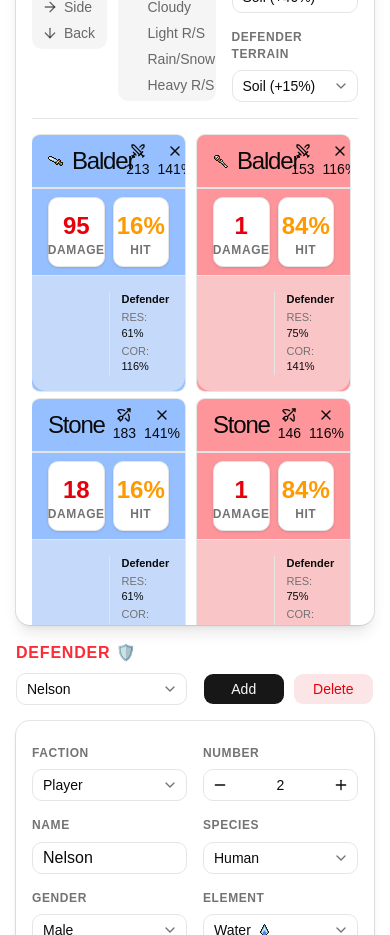
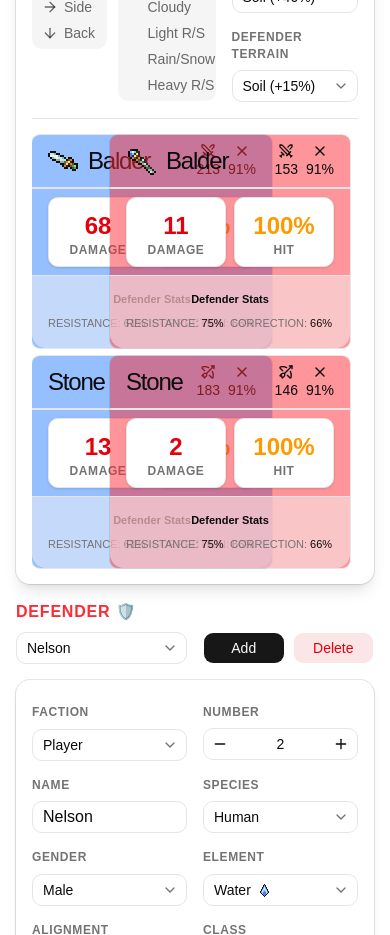
Before and after one commit to high-rolls/tactics-ogre-calculator, a React (Vite) app: page / in a window 390 px wide. Shown: the part 1600-2535 px from the top of the page. Built offline with nearby package versions, Linux system fonts and the light colour scheme; some icons are missing.

Commit message:
Fix calculation, more responsivity

```diff
--- a/src/App.tsx
+++ b/src/App.tsx
@@ -22,7 +22,7 @@ import {
 } from "@/utils/combat"
 import { TERRAINS } from "@/utils/terrains"
 import { ArrowDownIcon, ArrowRightIcon, ArrowUpIcon } from "lucide-react"
-import { useEffect, useState } from "react"
+import { useEffect, useMemo, useState } from "react"
 import {
   WiCloudy,
   WiDaySunny,
@@ -281,52 +281,120 @@ export function App() {
     }
   }
 
-  const attacker = applyEquipmentStats(resolveCharacter(
+  const attacker = useMemo(() => applyEquipmentStats(
+    resolveCharacter(
       characters.find((c) => c.id === attackerId) ?? characters[0]
-  ))
+    )
+  ), [characters, attackerId])
 
-  const defender = applyEquipmentStats(resolveCharacter(
+  const defender = useMemo(() => applyEquipmentStats(
+    resolveCharacter(
       characters.find((c) => c.id === defenderId) ?? characters[1]
-  ))
+    )
+  ), [characters, defenderId])
 
-  const attackerCorrection = calculateCharacterCorrection(attacker, attackerTerrain, weather, true, true)
-  const defenderCorrection = calculateCharacterCorrection(defender, defenderTerrain, weather, false, true)
+  const attackerAttackCorrection = useMemo(
+    () =>
+      calculateCharacterCorrection(
+        attacker,
+        attackerTerrain,
+        weather,
+        true,
+        true
+      ),
+    [attacker, attackerTerrain, weather]
+  )
+  const attackerDefenseCorrection = useMemo(
+    () =>
+      calculateCharacterCorrection(
+        attacker,
+        attackerTerrain,
+        weather,
+        false,
+        true
+      ),
+    [attacker, attackerTerrain, weather]
+  )
+  const defenderAttackCorrection = useMemo(
+    () =>
+      calculateCharacterCorrection(
+        defender,
+        defenderTerrain,
+        weather,
+        true,
+        true
+      ),
+    [defender, defenderTerrain, weather]
+  )
+  const defenderDefenseCorrection = useMemo(
+    () =>
+      calculateCharacterCorrection(
+        defender,
+        defenderTerrain,
+        weather,
+        false,
+        true
+      ),
+    [defender, defenderTerrain, weather]
+  )
 
-  const attackerDirectWeapons = withDefault(
+  const attackerDirectWeapons = useMemo(
+    () =>
+      withDefault(
         attacker.equippedItems.filter(
           (item): item is WeaponStats =>
             item?.type === "weapon" && !isIndirectWeapon(item.category)
         ),
         ITEM_BY_KEY["punch"]
-  ) as WeaponStats[]
+      ) as WeaponStats[],
+    [attacker]
+  )
 
-  const attackerIndirectWeapons = withDefault(
+  const attackerIndirectWeapons = useMemo(
+    () =>
+      withDefault(
         attacker.equippedItems.filter(
           (item): item is WeaponStats =>
             item?.type === "weapon" && isIndirectWeapon(item.category)
         ),
         ITEM_BY_KEY["stone"]
-  ) as WeaponStats[]
+      ) as WeaponStats[],
+    [attacker]
+  )
 
-  const attackerWeapons = [...attackerDirectWeapons, ...attackerIndirectWeapons]
+  const attackerWeapons = useMemo(
+    () => [...attackerDirectWeapons, ...attackerIndirectWeapons],
+    [attackerDirectWeapons, attackerIndirectWeapons]
+  )
 
-  const defenderDirectWeapons = withDefault(
+  const defenderDirectWeapons = useMemo(
+    () =>
+      withDefault(
         defender.equippedItems.filter(
           (item): item is WeaponStats =>
             item?.type === "weapon" && !isIndirectWeapon(item.category)
         ),
         ITEM_BY_KEY["punch"]
-  ) as WeaponStats[]
+      ) as WeaponStats[],
+    [defender]
+  )
 
-  const defenderIndirectWeapons = withDefault(
+  const defenderIndirectWeapons = useMemo(
+    () =>
+      withDefault(
         defender.equippedItems.filter(
           (item): item is WeaponStats =>
             item?.type === "weapon" && isIndirectWeapon(item.category)
         ),
         ITEM_BY_KEY["stone"]
-  ) as WeaponStats[]
+      ) as WeaponStats[],
+    [defender]
+  )
 
-  const defenderWeapons = [...defenderDirectWeapons, ...defenderIndirectWeapons]
+  const defenderWeapons = useMemo(
+    () => [...defenderDirectWeapons, ...defenderIndirectWeapons],
+    [defenderDirectWeapons, defenderIndirectWeapons]
+  )
 
   return (
     <div className="mx-auto min-h-screen space-y-4 px-4 py-4">
@@ -337,7 +405,7 @@ export function App() {
       </header>
 
       <main className="grid grid-cols-1 justify-items-center gap-4 lg:grid-cols-3">
-        <div className="space-y-4 col-span-1">
+        <div className="col-span-1 space-y-4">
           <Field>
             <FieldLabel className="text-md text-sky-500">
               Attacker ⚔️
@@ -375,7 +443,7 @@ export function App() {
           />
         </div>
 
-        <div className="col-span-1 space-y-4 lg:mt-6 w-full">
+        <div className="col-span-1 w-full space-y-4 lg:mt-6">
           <Card className="shadow-lg">
             <CardHeader className="text-center">
               <CardTitle className="text-xl font-bold tracking-wide text-destructive uppercase">
@@ -440,7 +508,7 @@ export function App() {
                     </TabsList>
                   </Tabs>
                 </Field>
-                <div className="col-span-5 lg:col-span-12 xl:col-span-5 flex flex-col gap-4">
+                <div className="col-span-5 flex flex-col gap-4 lg:col-span-12 xl:col-span-5">
                   <Field>
                     <FieldLabel>Attacker Terrain</FieldLabel>
                     <Select
@@ -455,8 +523,11 @@ export function App() {
                         <SelectValue />
                       </SelectTrigger>
                       <SelectContent>
-                        {TERRAINS.map((terrain) => (
-                          <SelectItem key={terrain.name} value={terrain.name}>
+                        {TERRAINS.map((terrain, index) => (
+                          <SelectItem
+                            key={`attackerTerrain${index}`}
+                            value={terrain.name}
+                          >
                             {terrain.name} (+{terrain.attackModifier}%)
                           </SelectItem>
                         ))}
@@ -467,18 +538,22 @@ export function App() {
                     <FieldLabel>Defender Terrain</FieldLabel>
                     <Select
                       value={defenderTerrain.name}
-                      onValueChange={(name) =>
+                      onValueChange={(name) => {
+                        console.log(name)
                         setDefenderTerrain(
                           TERRAINS.find((t) => t.name === name)!
                         )
-                      }
+                      }}
                     >
                       <SelectTrigger className="bg-background">
                         <SelectValue />
                       </SelectTrigger>
                       <SelectContent>
-                        {TERRAINS.map((terrain) => (
-                          <SelectItem key={terrain.name} value={terrain.name}>
+                        {TERRAINS.map((terrain, index) => (
+                          <SelectItem
+                            key={`defenderTerrain${index}`}
+                            value={terrain.name}
+                          >
                             {terrain.name} (+{terrain.defenseModifier}%)
                           </SelectItem>
                         ))}
@@ -488,29 +563,29 @@ export function App() {
                 </div>
               </div>
 
-              <div className="grid max-h-[60vh] scrollbar-thumb-amber-200 grid-cols-2 lg:grid-cols-1 gap-3 overflow-y-auto border-t pe-2 py-4">
-                <div className="flex flex-col gap-2">
+              <div className="grid max-h-[60vh] scrollbar-thumb-amber-200 grid-cols-2 gap-3 overflow-y-auto border-t py-4 pe-2 lg:grid-cols-1 2xl:grid-cols-2">
+                <div className="flex flex-col items-start gap-2">
                   {attackerWeapons.map((weapon) => (
                     <AttackPredictionCard
                       attacker={attacker}
                       defender={defender}
                       weapon={weapon}
                       attackDirection={direction}
-                      attackerCorrection={attackerCorrection}
-                      defenderCorrection={defenderCorrection}
+                      attackerCorrection={attackerAttackCorrection}
+                      defenderCorrection={defenderDefenseCorrection}
                       type="attack"
                     />
                   ))}
                 </div>
-                <div className="flex flex-col gap-2">
+                <div className="flex flex-col items-end gap-2">
                   {defenderWeapons.map((weapon) => (
                     <AttackPredictionCard
                       attacker={defender}
                       defender={attacker}
                       weapon={weapon}
                       attackDirection="front"
-                      attackerCorrection={defenderCorrection}
-                      defenderCorrection={attackerCorrection}
+                      attackerCorrection={defenderAttackCorrection}
+                      defenderCorrection={attackerDefenseCorrection}
                       type="counter"
                     />
                   ))}
--- a/src/components/AttackPredictionCard.tsx
+++ b/src/components/AttackPredictionCard.tsx
@@ -39,19 +39,20 @@ export function AttackPredictionCard({
 
   const attackCorrection = Math.max(
     0,
-    Math.min(
-      200,
-      50 +
-        attackerCorrection +
-        weaponCorrection
-    )
+    Math.min(200, attackerCorrection + weaponCorrection)
   )
 
-  const defenseCorrection = Math.max(0,Math.min(200, 50 + defenderCorrection))
+  const defenseCorrection = Math.max(0, Math.min(200, defenderCorrection))
 
   const weaponMultiplier = weapon?.multiplier || 1.0
 
-  const finalHitChance = calculateHitChance(attacker, defender, attackCorrection, defenseCorrection, attackDirection)
+  const finalHitChance = calculateHitChance(
+    attacker,
+    defender,
+    attackCorrection,
+    defenseCorrection,
+    attackDirection
+  )
 
   const attackPower = calculateAttackPower(attacker, weapon)
   const defensePower = calculateDefensePower(defender)
@@ -72,15 +73,12 @@ export function AttackPredictionCard({
   )
   const finalDamage = Math.max(
     1,
-    Math.round(
-      (baseDamage + attacker.luck - defender.luck) *
-        weaponMultiplier
-    )
+    Math.round((baseDamage + attacker.luck - defender.luck) * weaponMultiplier)
   )
 
   return (
     <Card
-      className={`gap-2 pt-0 rounded-md ${type === "attack" ? "justify-self-start" : "justify-self-end"} ${type === "attack" ? "bg-blue-500/50" : "bg-red-500/50"}`}
+      className={`max-w-sm min-w-60 gap-2 rounded-md pt-0 ${type === "attack" ? "justify-self-start" : "justify-self-end"} ${type === "attack" ? "bg-blue-500/50" : "bg-red-500/50"}`}
     >
       <CardHeader className="border-b-2 py-2">
         <CardTitle className="flex min-w-fit items-center justify-between gap-2">
@@ -102,12 +100,11 @@ export function AttackPredictionCard({
             <div className="flex flex-col items-center">
               {weapon.element ? (
                 <ElementIcon element={weapon.element} size={16} />
-              ) : (
-              isIndirectWeapon(weapon.category) ? (
+              ) : isIndirectWeapon(weapon.category) ? (
                 <BowArrowIcon size={16} />
               ) : (
                 <SwordsIcon size={16} />
-              ))}
+              )}
               {attackPower}
             </div>
             <div className="flex flex-col items-center">
@@ -139,23 +136,20 @@ export function AttackPredictionCard({
         </div>
       </CardContent>
       <CardFooter className="grid grid-cols-2 text-[11px] text-muted-foreground">
-        <div className="space-y-0.5">
-
+        <div className="col-span-2 text-center font-semibold text-foreground pb-2">
+          Defender Stats
         </div>
-        <div className="space-y-0.5 border-l pl-3">
-          <div className="font-semibold text-foreground">Defender</div>
         <div>
-            RES:{" "}
+          RESISTANCE:{" "}
           <span className="font-medium text-foreground">
             {defenderResistance}%
           </span>
         </div>
         <div>
-            COR:{" "}
+          CORRECTION:{" "}
           <span className="font-medium text-foreground">
             {defenseCorrection}%
           </span>
-          </div>
         </div>
       </CardFooter>
     </Card>
--- a/src/components/CharacterCard.tsx
+++ b/src/components/CharacterCard.tsx
@@ -79,8 +79,9 @@ export function CharacterCard({
     if (onCharacterChange) onCharacterChange(updated)
   }
 
-  const equippedItems = character.items.map((key) =>
-    key ? ITEM_BY_KEY[key] : null
+  const equippedItems = useMemo(
+    () => character.items.map((key) => (key ? ITEM_BY_KEY[key] : null)),
+    [character]
   )
 
   const setItem = (slotIndex: number, newItem: ItemKey | null) => {
@@ -376,7 +377,7 @@ interface StatBoxProps {
 
 function StatBox({ label, value, icon }: StatBoxProps) {
   return (
-    <div className="flex h-full flex-col items-center justify-center text-center rounded bg-muted/40 p-2">
+    <div className="flex h-full flex-col items-center justify-center rounded bg-muted/40 p-2 text-center">
       {icon}
       <div className="text-sm font-bold text-foreground">{value}</div>
       <div className="text-[10px] font-bold text-muted-foreground uppercase">
--- a/src/utils/skills.ts
+++ b/src/utils/skills.ts
@@ -2,6 +2,7 @@ import type { Skill } from "./combat"
 
 export const SKILL_CATALOG: Skill[] = [
   {
+    name: "Stun",
     type: "ailment",
     element: "fire",
     alignment: "neutral",
```
Lines whose indentation alone changed are shown as unchanged.
